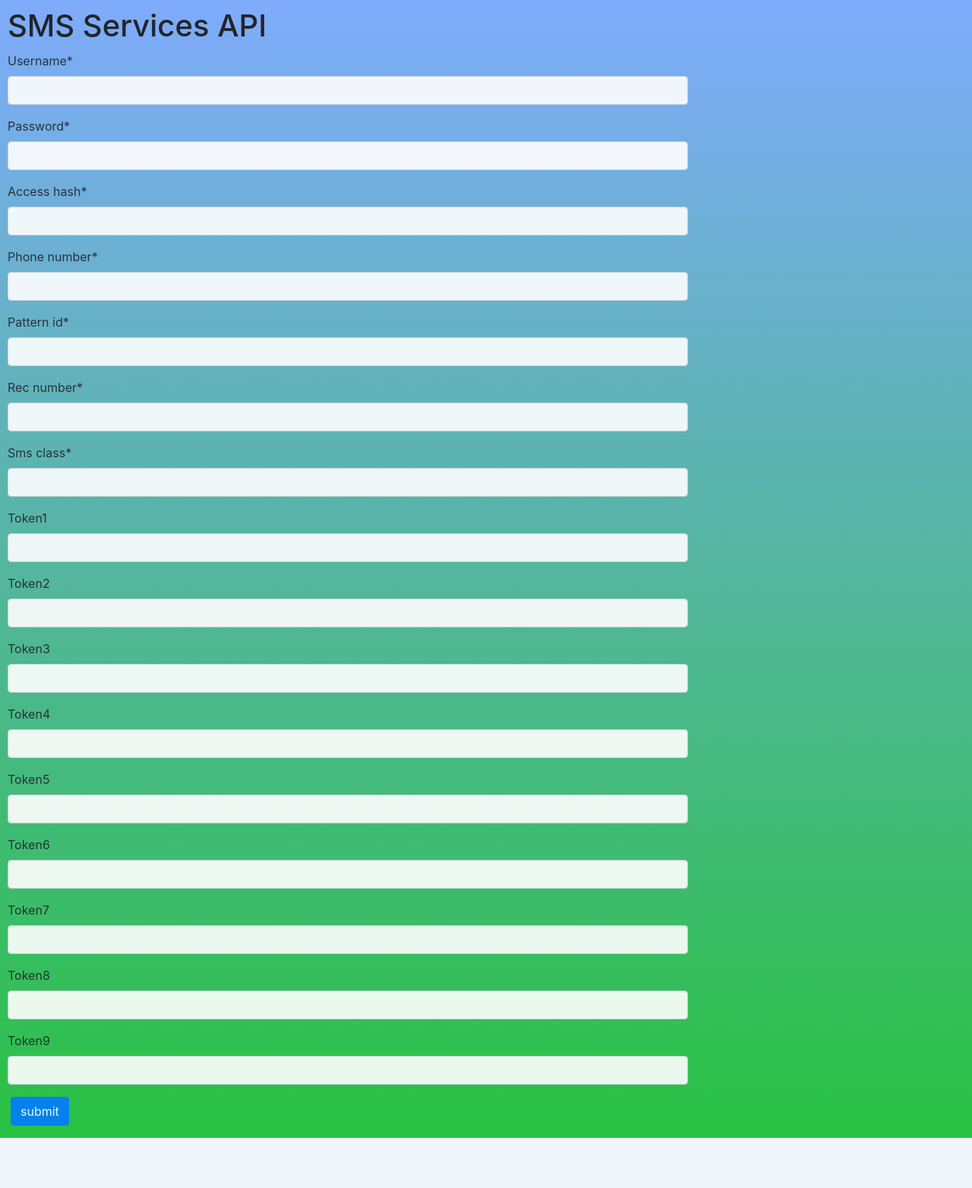
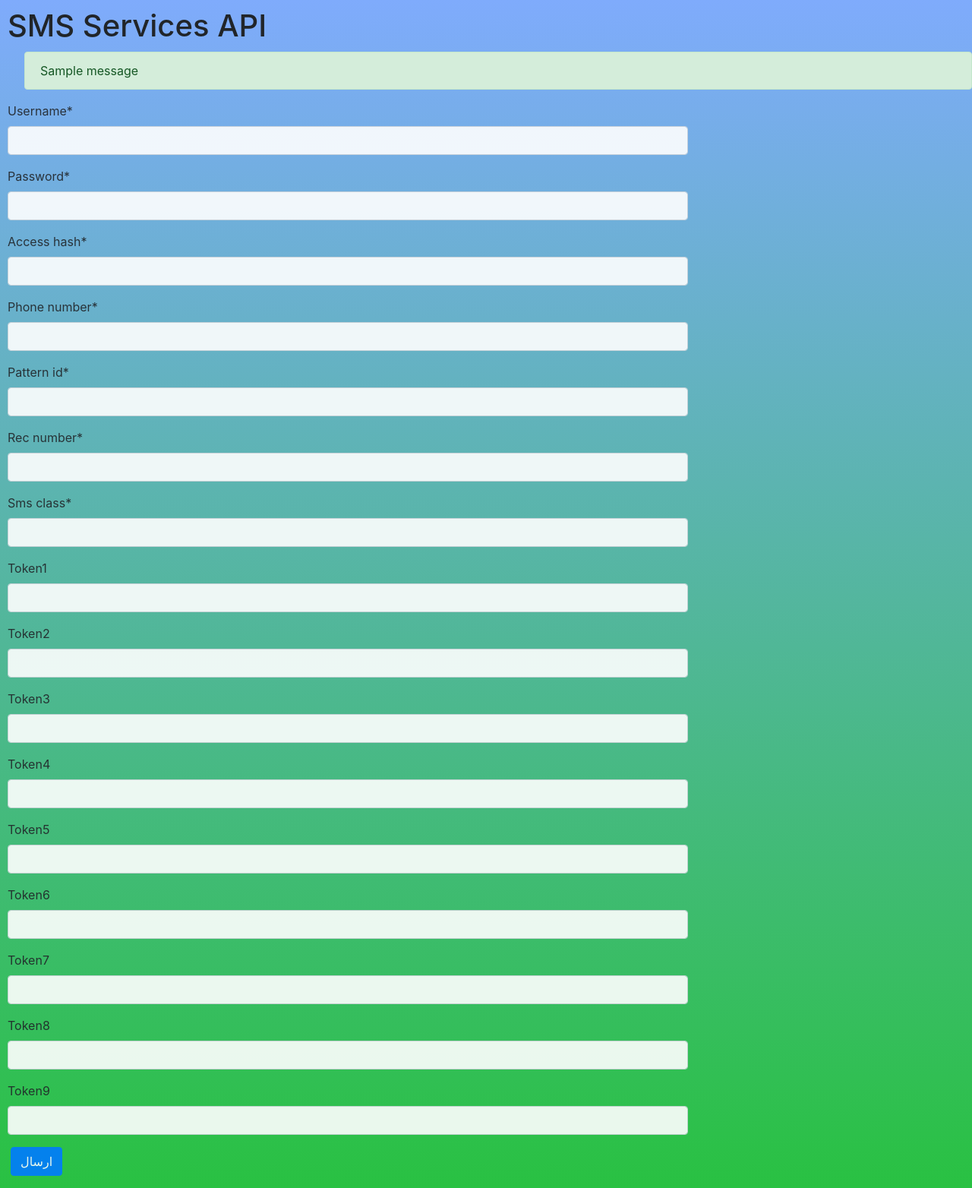
Before and after one commit to alinz76/SMS, a Django app: template app/templates/app/homepage.html in a window 1280 px wide. Shown: the whole page at 76% size. Before the commit the page ends 1498 px from the top, so only its background shows below. Run offline with Django 5.2, Linux system fonts and the light colour scheme; the template is opened without the code that fills it: values that come from a table or form of the project are taken from there, others are empty; tables that the repository leaves empty hold one stand-in row (values such as "Sample post"); one stand-in notice (Sample message) is shown; parts of the project's set-up code (start-up, migrations or seed data) failed here and were passed over; some libraries are stand-ins or nearby versions.

Commit message:
some ui changes

```diff
--- a/app/templates/app/homepage.html
+++ b/app/templates/app/homepage.html
@@ -12,15 +12,22 @@
 </head>
 <body style="
     background: rgb(207,224,255);
-    background: linear-gradient(180deg, rgb(127, 171, 252) 0%, rgba(41,193,66,1) 100%);
+    background: linear-gradient(180deg, rgb(127, 171, 252) 0%, rgba(41,193,66,1) 100%);">
 
-">
     <h1 style="margin: 10px;">SMS Services API</h1>
-
+    {% if messages %}
+        <ul class="messages">
+            {% for message in messages %}
+                <div class="alert alert-{{ message.tags }}">
+                    {{ message }}
+                </div>
+            {% endfor %}
+        </ul>
+    {% endif %}
     <form style="opacity: 0.9; margin: 10px; width: 70%;" id="urlForm" method="post" action="">
         {% csrf_token %}
         {{ sms_form|crispy }}
-        <button class="btn btn-primary mx-1" type="submit">submit</button>
+        <button class="btn btn-primary mx-1" type="submit">ارسال</button>
         <p id="generatedUrl"></p>
     </form>
 
```
Also changed, not shown: app/views.py (+7 -2 lines).
